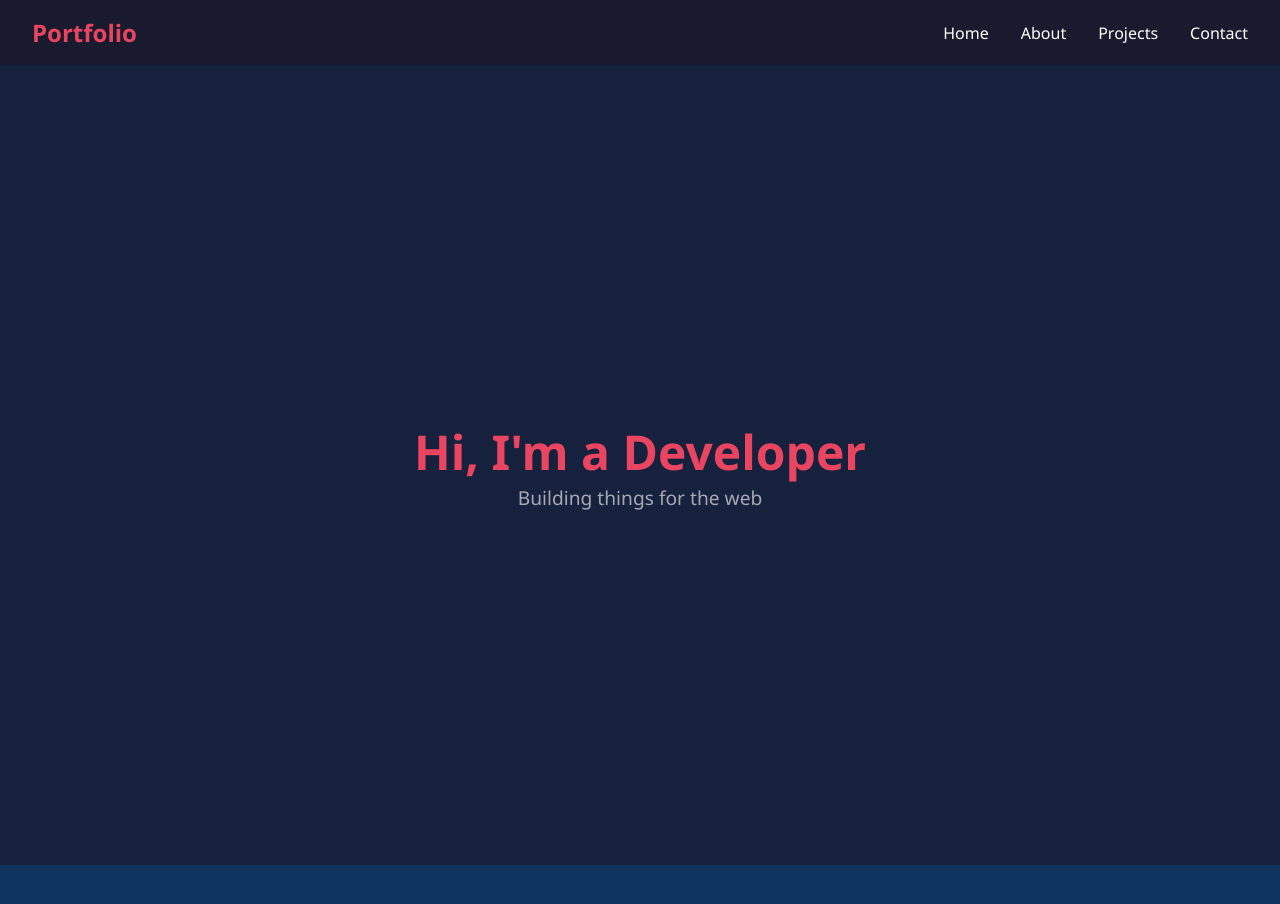
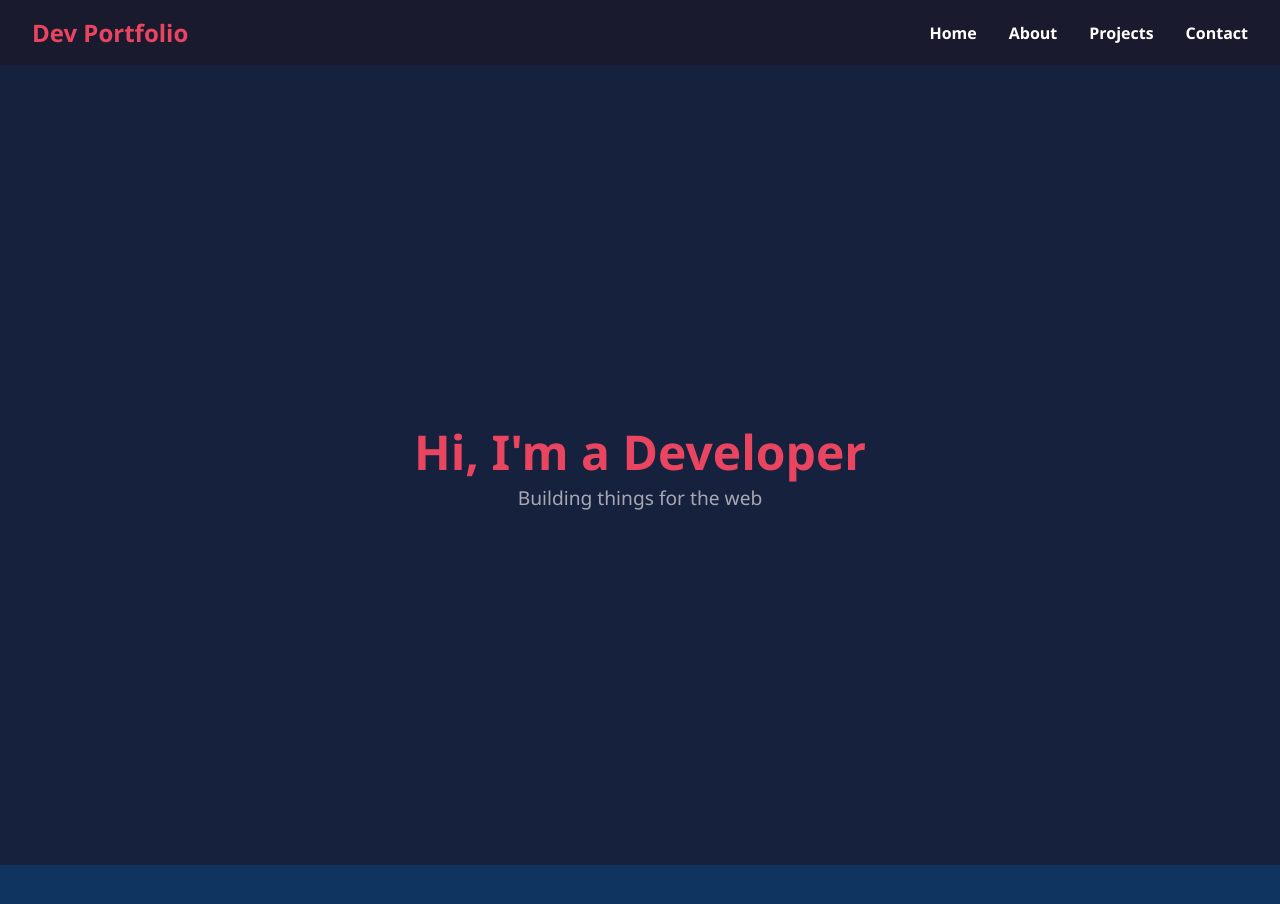
Before and after one commit to oAmirrezao/se-lab-git, a React (Vite) app: page / in a window 1280 px wide. Shown: the top 904 px of the page. Built offline with nearby package versions, Linux system fonts and the light colour scheme.

Commit message:
style(navbar): add font-weight bold to nav links

```diff
--- a/src/components/Navbar.jsx
+++ b/src/components/Navbar.jsx
@@ -1,11 +1,11 @@
 const Navbar = () => (
   <nav style={{ background: '#1a1a2e', padding: '1rem 2rem', display: 'flex', justifyContent: 'space-between', alignItems: 'center' }}>
-    <h1 style={{ color: '#e94560', margin: 0 }}>Portfolio</h1>
+    <h1 style={{ color: '#e94560', margin: 0 }}>Dev Portfolio</h1>
     <ul style={{ listStyle: 'none', display: 'flex', gap: '2rem', margin: 0 }}>
-      <li><a href="#home" style={{ color: '#fff', textDecoration: 'none' }}>Home</a></li>
-      <li><a href="#about" style={{ color: '#fff', textDecoration: 'none' }}>About</a></li>
-      <li><a href="#projects" style={{ color: '#fff', textDecoration: 'none' }}>Projects</a></li>
-      <li><a href="#contact" style={{ color: '#fff', textDecoration: 'none' }}>Contact</a></li>
+      <li><a href="#home" style={{ color: '#fff', textDecoration: 'none', fontWeight: 'bold' }}>Home</a></li>
+      <li><a href="#about" style={{ color: '#fff', textDecoration: 'none', fontWeight: 'bold' }}>About</a></li>
+      <li><a href="#projects" style={{ color: '#fff', textDecoration: 'none', fontWeight: 'bold' }}>Projects</a></li>
+      <li><a href="#contact" style={{ color: '#fff', textDecoration: 'none', fontWeight: 'bold' }}>Contact</a></li>
     </ul>
   </nav>
 );
```
